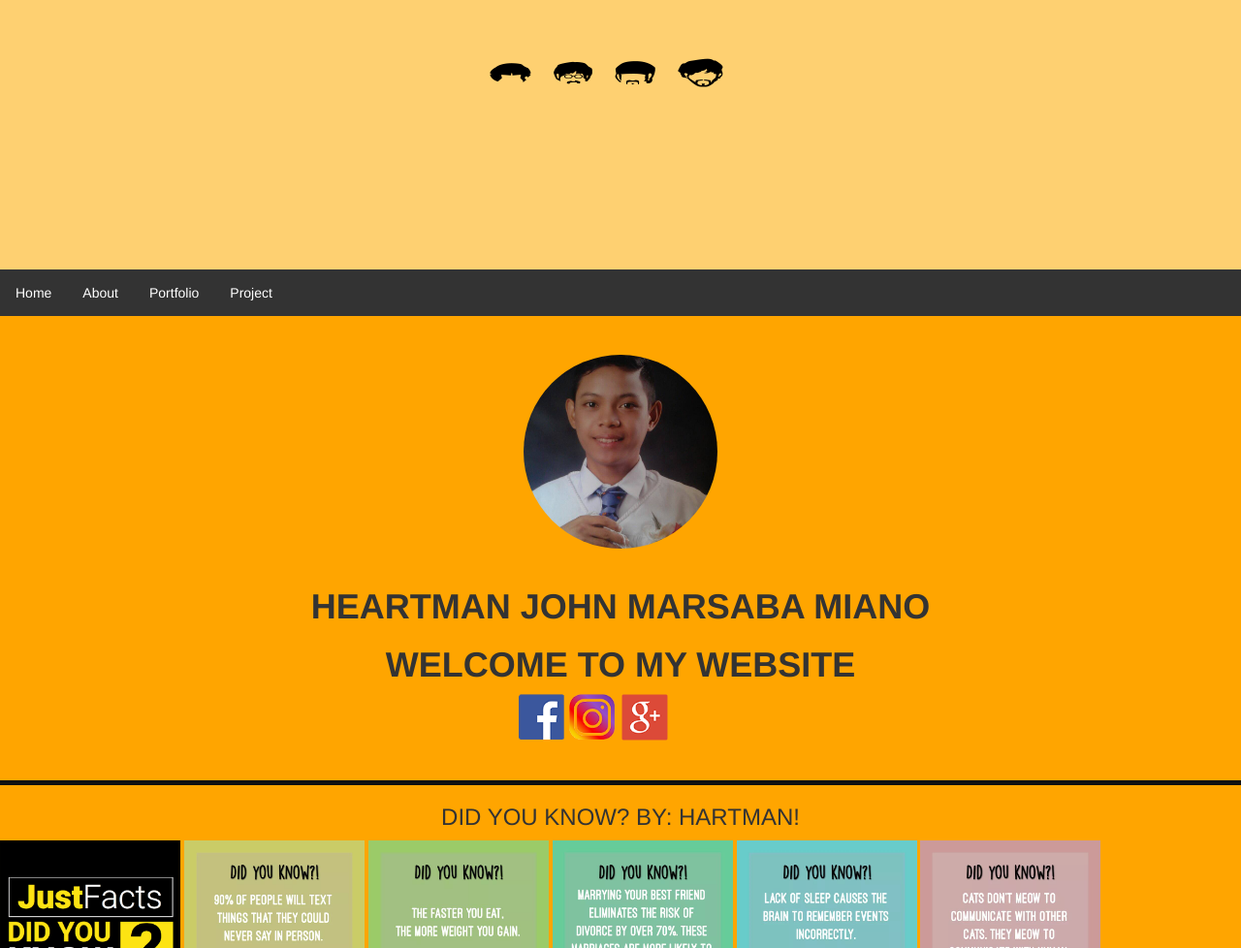
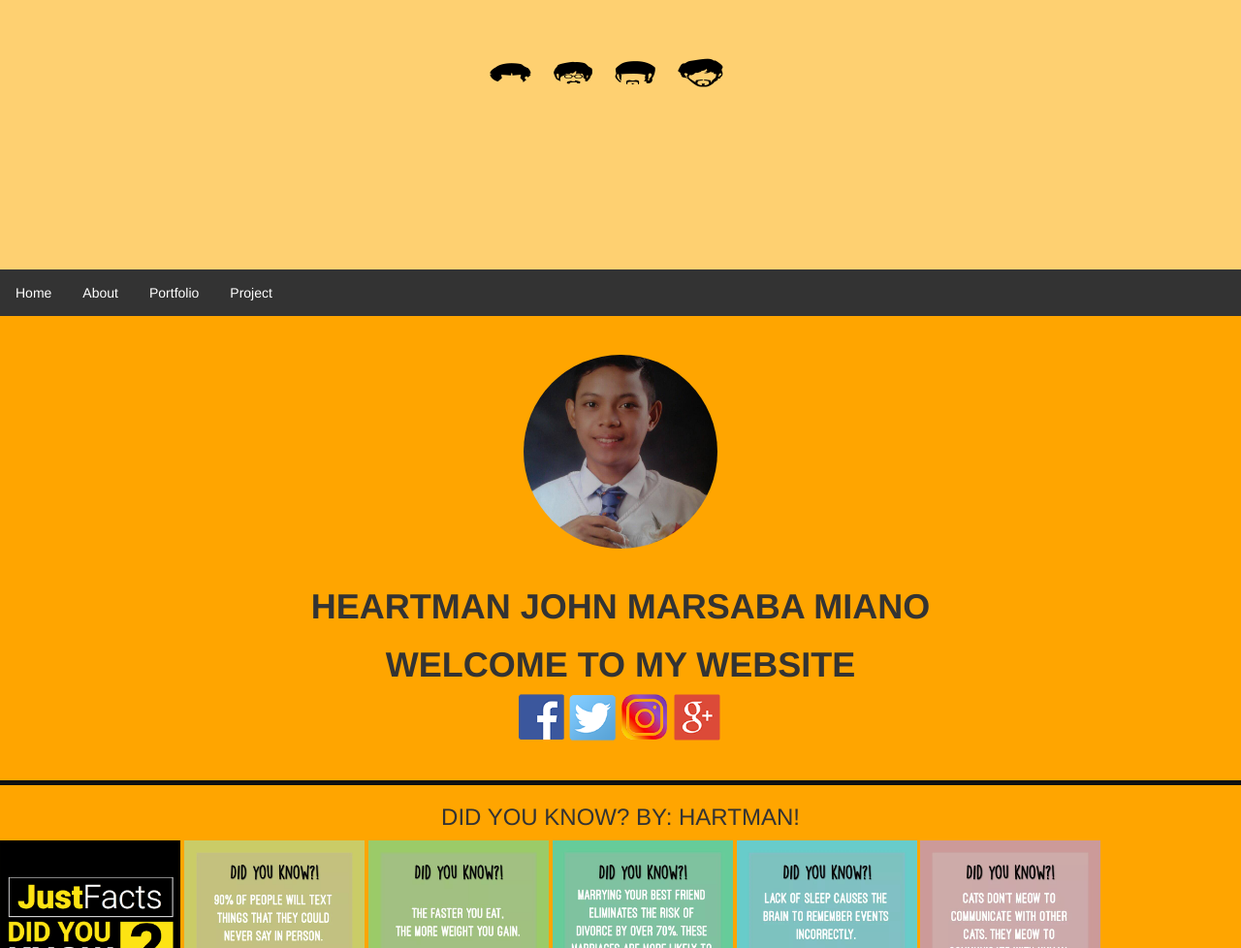
Before and after one commit to Heartmanmiano/heartmanport, a plain HTML site: page docs/index.html in a window 1280 px wide. Shown: the part 122-1100 px from the top of the page at 97% size. Drawn offline with Linux system fonts and the light colour scheme.

Commit message:
Update index.html

```diff
--- a/docs/index.html
+++ b/docs/index.html
@@ -129,6 +129,7 @@ border-radius:50%;
 		</div>
 		<div id="linkSite">
 			<a href="https://www.facebook.com/profile.php?id=100013337830824"><img src="images/Facebook.png" width="50" height="50"></a>
+			<a href="https://twitter.com/joshkun13"><img src="images/Twitter.png" width="50" height="50"></a>
 			<a href="https://www.instagram.com/selaromjkun17/?hl=en"><img src="images/Insta.png" width="50" height="50"></a>
 			<a href="https://plus.google.com/u/0/112679223108183484233"><img src="images/Google.png" width="50" height="50"></a>
 		</div>
```
